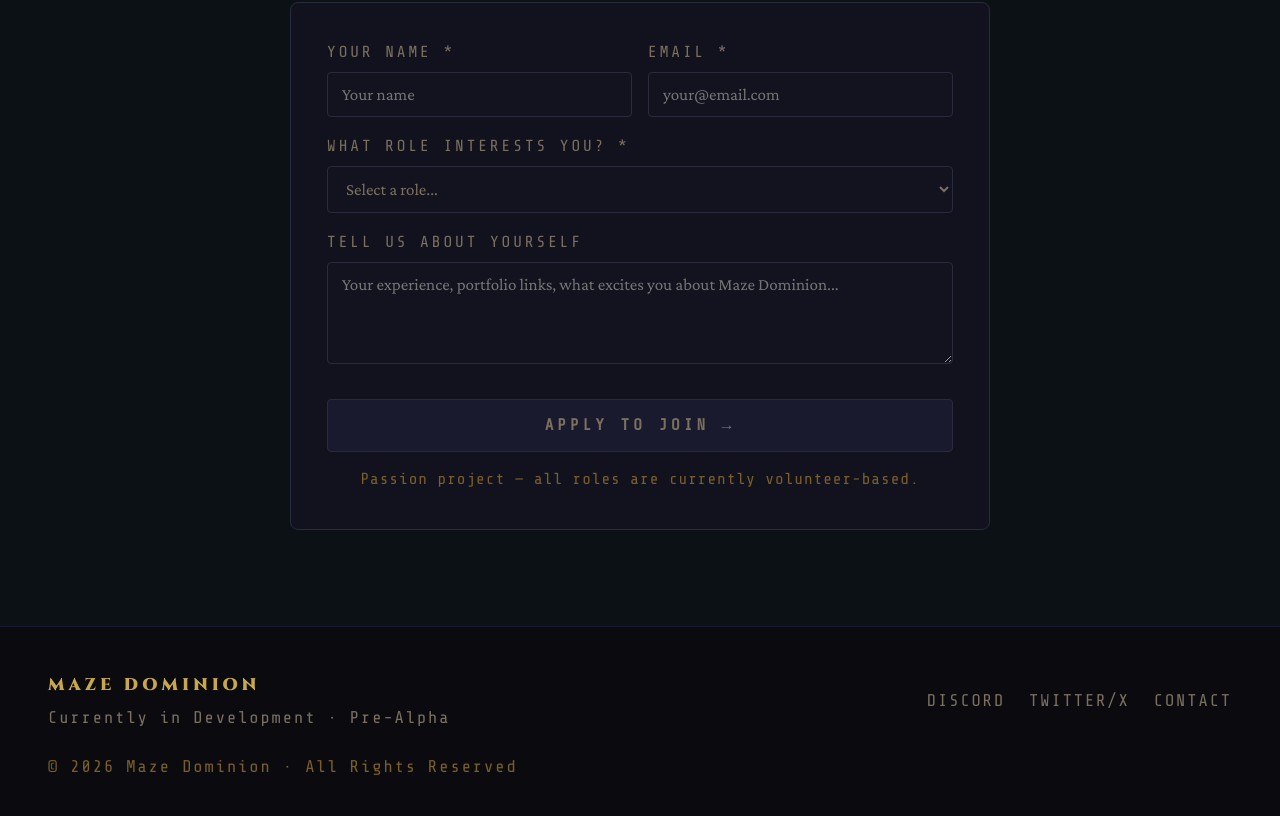
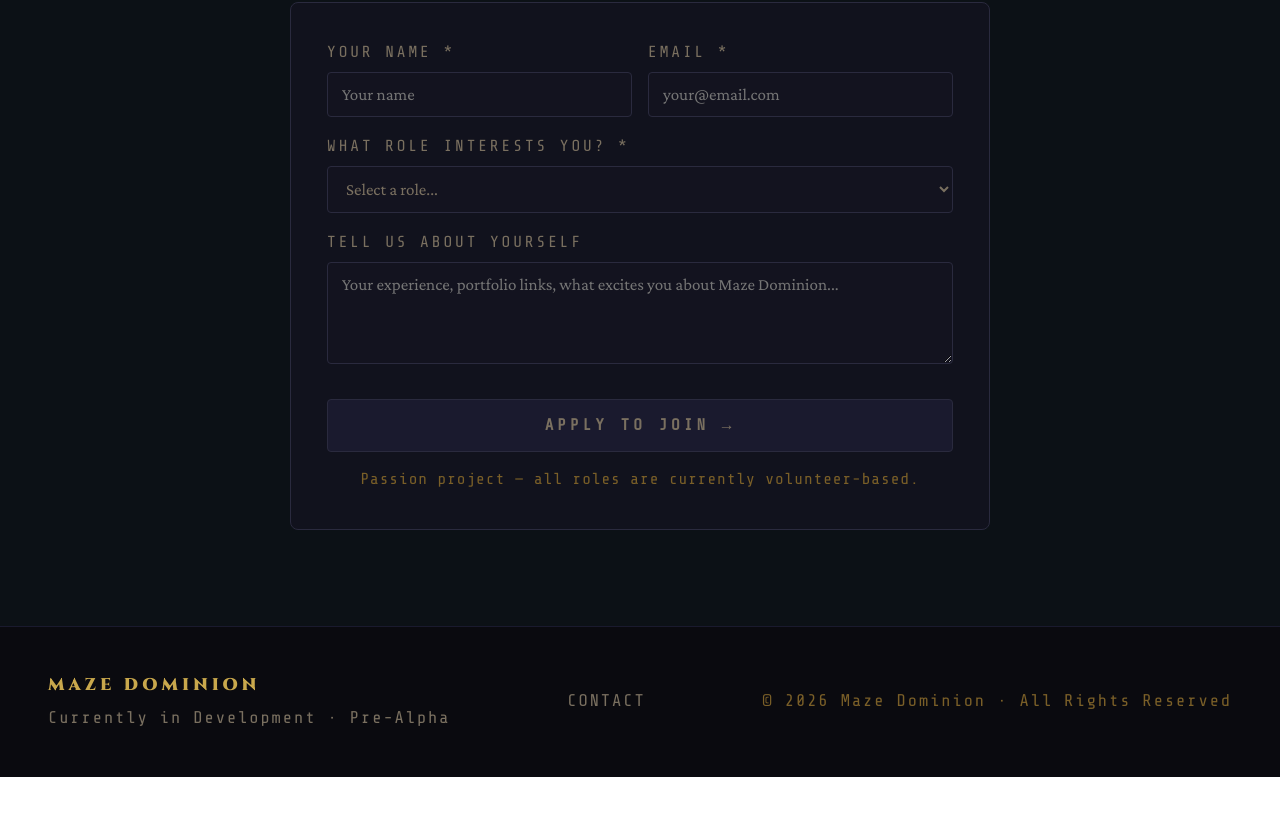
Before and after one commit to giebraltar90/maze-dominion-landing, a React (Vite) app: page / in a window 1280 px wide. Shown: the part 6891-7707 px from the top of the page. After the commit the page ends 7668 px from the top, so only its background shows below. Built offline with nearby package versions, Linux system fonts and the light colour scheme.

Commit message:
Remove Discord and Twitter/X from footer until available
Co-Authored-By: Claude Opus 4.6 (1M context) <noreply@anthropic.com>

```diff
--- a/src/MazeDominionLanding.jsx
+++ b/src/MazeDominionLanding.jsx
@@ -1000,7 +1000,7 @@ export default function MazeDominionLanding() {
           </div>
         </div>
         <div style={{ display: "flex", gap: "24px", alignItems: "center" }}>
-          {["Discord", "Twitter/X", "Contact"].map(link => (
+          {["Contact"].map(link => (
             <a key={link} href="#" style={{
               color: "#7a7060", textDecoration: "none",
               fontFamily: "'Share Tech Mono', monospace", fontSize: "17px",
```
